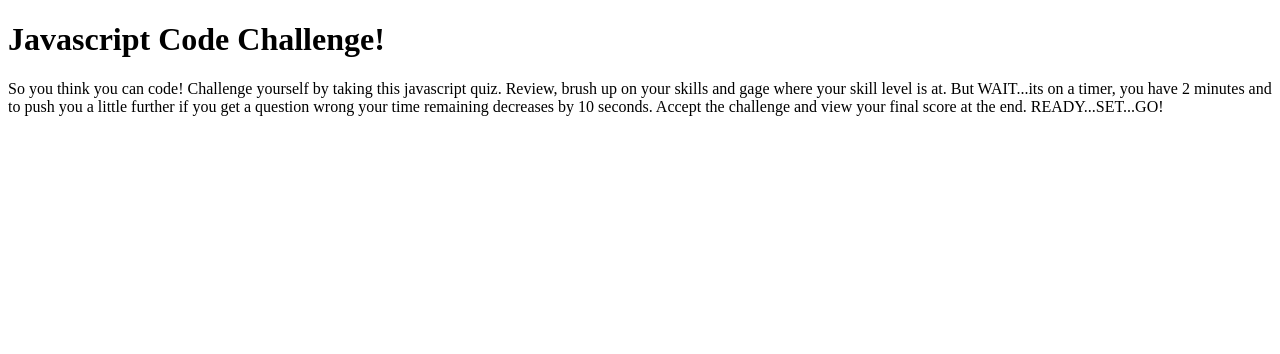
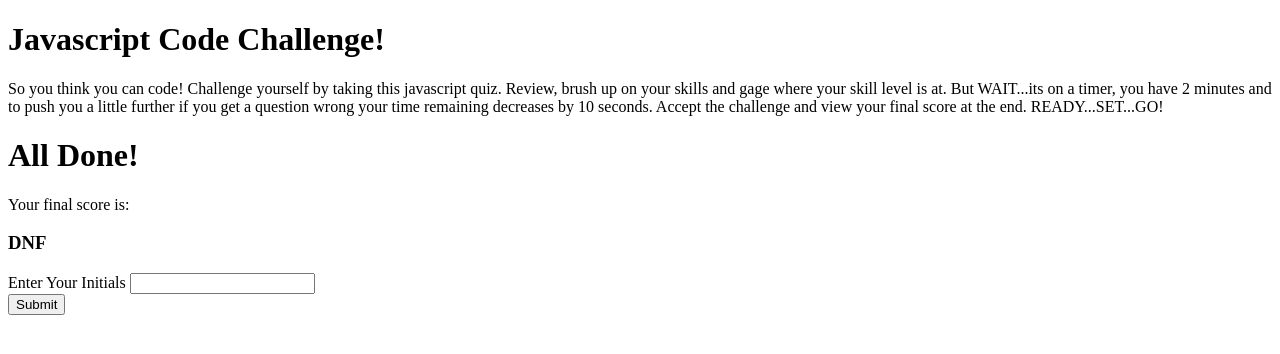
Before and after one commit to AJFenderson/codeQuiz, a plain HTML site: page index.html in a window 1280 px wide. Drawn offline with Linux system fonts and the light colour scheme.

Commit message:
created variables

```diff
--- a/index.html
+++ b/index.html
@@ -17,6 +17,25 @@
 
 
     </div>
+
+    <div id="answerResult"></div>
+
+        <div id="endGameBlock">
+            <h1>All Done!</h1>
+            <p>Your final score is:</p>
+            <h3 id="showScore">DNF</h3>
+            <form id="submitInitials">
+                <div class="form-group">
+                    <label for="inputInitials">Enter Your Initials</label>
+                    <input type="text" class="form-control" id="playerInitials" value="">
+                </div>
+                <button type="submit" class="btn btn-primary" id="submitButton">Submit</button>
+            </form>
+            <div class="alert alert-danger" id="alertBox" style="display: none;">
+                Please enter your initials!
+            </div>
+        </div>
+    </div>
 </div>
 
     <script src="./script.js"></script>
--- a/script.js
+++ b/script.js
@@ -1,7 +1,11 @@
 var timerEl = document.getElementById("timer");
+var question = document.getElementById("questions");
 var answer = document.getElementById("answer");
 var scores = document.getElementById("scores");
 var users = document.getElementById("initials");
+var time = 10 * questions.length;
+var optionButtons = [document.querySelector("#answerA"), document.querySelector("#answerB"),
+document.querySelector("#answerC"), document.querySelector("#answerD")];
 
 let questions = [
     {
```
